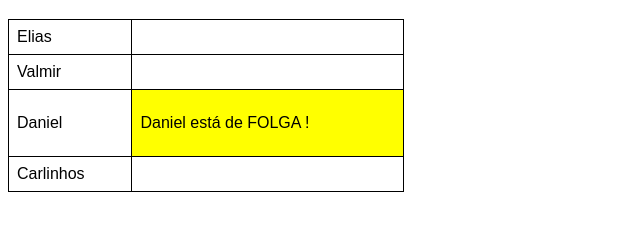
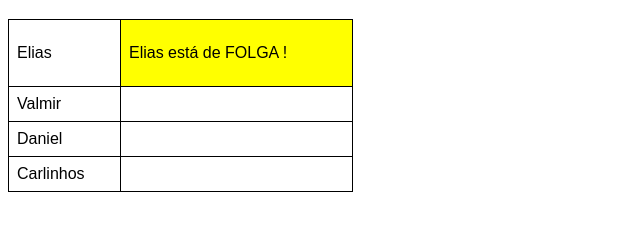
Before and after one commit to valmirdev/folgas, a plain HTML site: page index.html in a window 1280 px wide. Shown: the part 61-292 px from the top of the page, without its empty margins (0-640 px from the left). Drawn offline with Linux system fonts and the light colour scheme.

Commit message:
two commit

```diff
--- a/index.html
+++ b/index.html
@@ -13,24 +13,24 @@
     <table>
         <tr class="linha"> <!--PRIMEIRA LINHA-->
             <td>Elias</td>
-            <td><p id="elias"></p></td>
+            <td id="color_elias"><p id="elias"></p></td>
 
         </tr>
 
         <tr> <!--SEGUNDA LINHA-->
             <td>Valmir</td>
-            <td><p id="valmir"></p></td>
+            <td id="color_valmir"><p id="valmir"></p></td>
 
         </tr>
 
         <tr> <!--TERCEIRA LINHA-->
             <td>Daniel</td>
-            <td id="color"><p id="daniel"></p></td>
+            <td id="color_daniel"><p id="daniel"></p></td>
         </tr>
 
         <tr> <!--QUARTA LINHA-->
             <td>Carlinhos</td>
-            <td><p id="carlinhos"></p></td>
+            <td id="color_carlinhos"><p id="carlinhos"></p></td>
 
     </table>
 
--- a/scripts.js
+++ b/scripts.js
@@ -3,41 +3,46 @@ const data = new Date();
 const diaAtual = data.getDate();
 
 
-const segunda_elias = "FOLGA";
+const segunda_daniel = "FOLGA";
 const terca_valmir = "FOLGA";
-const quarta_daniel = "FOLGA";
+const quarta_elias = "FOLGA";
 const quinta_carlinhos = "FOLGA";
 const sexta_valmir = "FOLGA";
 const sabado_daniel = "FOLGA";
 
 
 
-if(diaAtual === 21){
-    elias.innerText = `Hoje é folga de ${segunda_elias} !`
+if(diaAtual === 23){
+    elias.innerText = `Elias está de ${quarta_elias} !`
+    color_elias.style.backgroundColor = "yellow"
 }
 
 
 if(diaAtual === 22){
     valmir.innerText = `Valmir está de ${terca_valmir} !`
+    color_valmir.style.backgroundColor = "yellow"
 }
 
 
-if(diaAtual === 23){
-    daniel.innerText = `Daniel está de ${quarta_daniel} !`
-    color.style.backgroundColor = "yellow"
+if(diaAtual === 21){
+    daniel.innerText = `Daniel está de ${segunda_daniel} !`
+    color_daniel.style.backgroundColor = "yellow"
 }
 
 
 if(diaAtual === 24){
     carlinhos.innerText = `Carlinhos está de ${quinta_carlinhos} !`
+    color_carlinhos.style.backgroundColor = "yellow"
 }
 
 
 if(diaAtual === 25){
     valmir.innerText = `Valmir está de ${sexta_valmir} !`
+    color_valmir.style.backgroundColor = "yellow"
 }
 
 
 if(diaAtual === 26){
     daniel.innerText = `Daniel está de${sabado_daniel} !`
+    color_daniel.style.backgroundColor = "yellow"
 }
--- a/styles.css
+++ b/styles.css
@@ -3,7 +3,7 @@ body{
 }
 
 table{
-    width: 396px;
+    width: 345px;
     border-collapse: collapse;
 }
 
```
